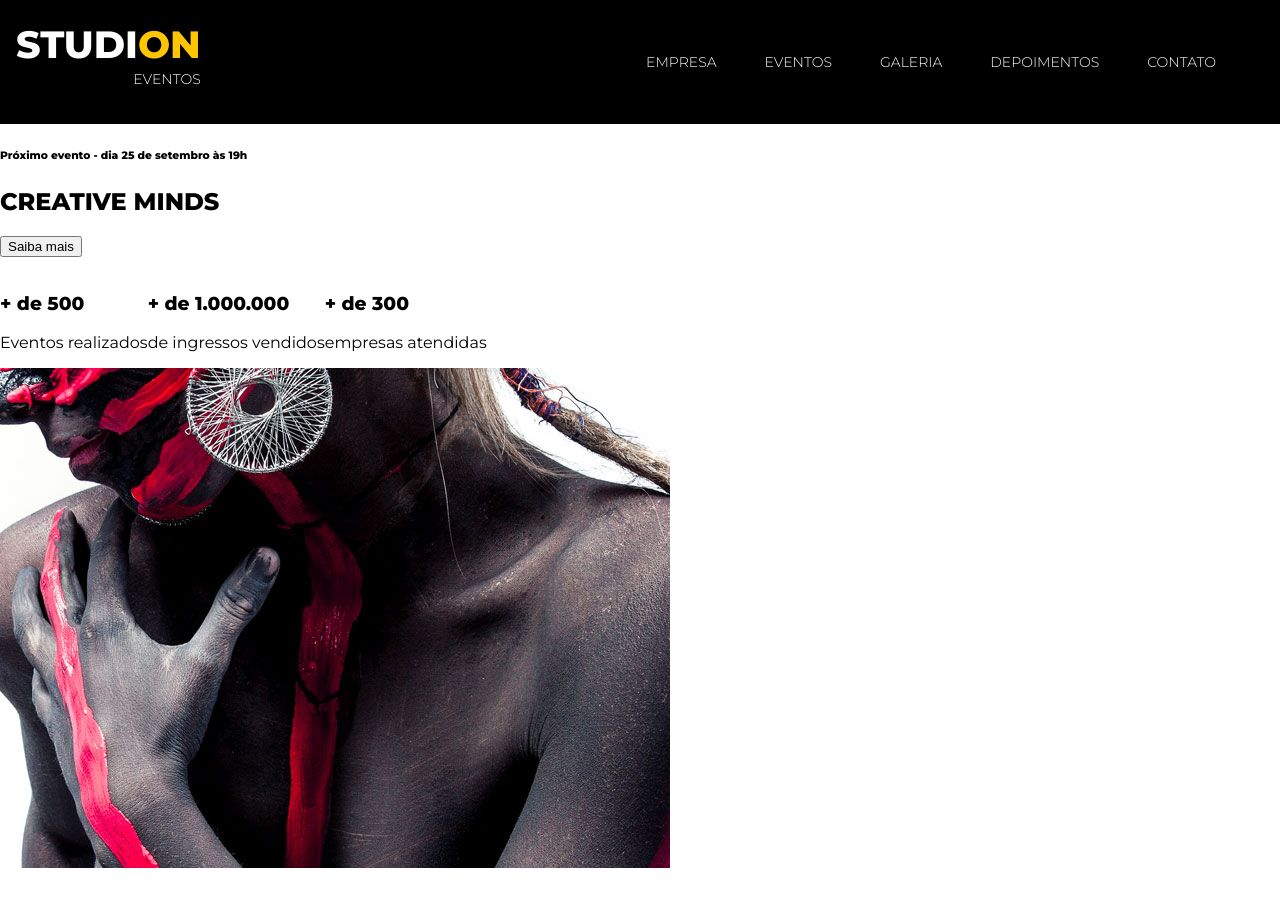
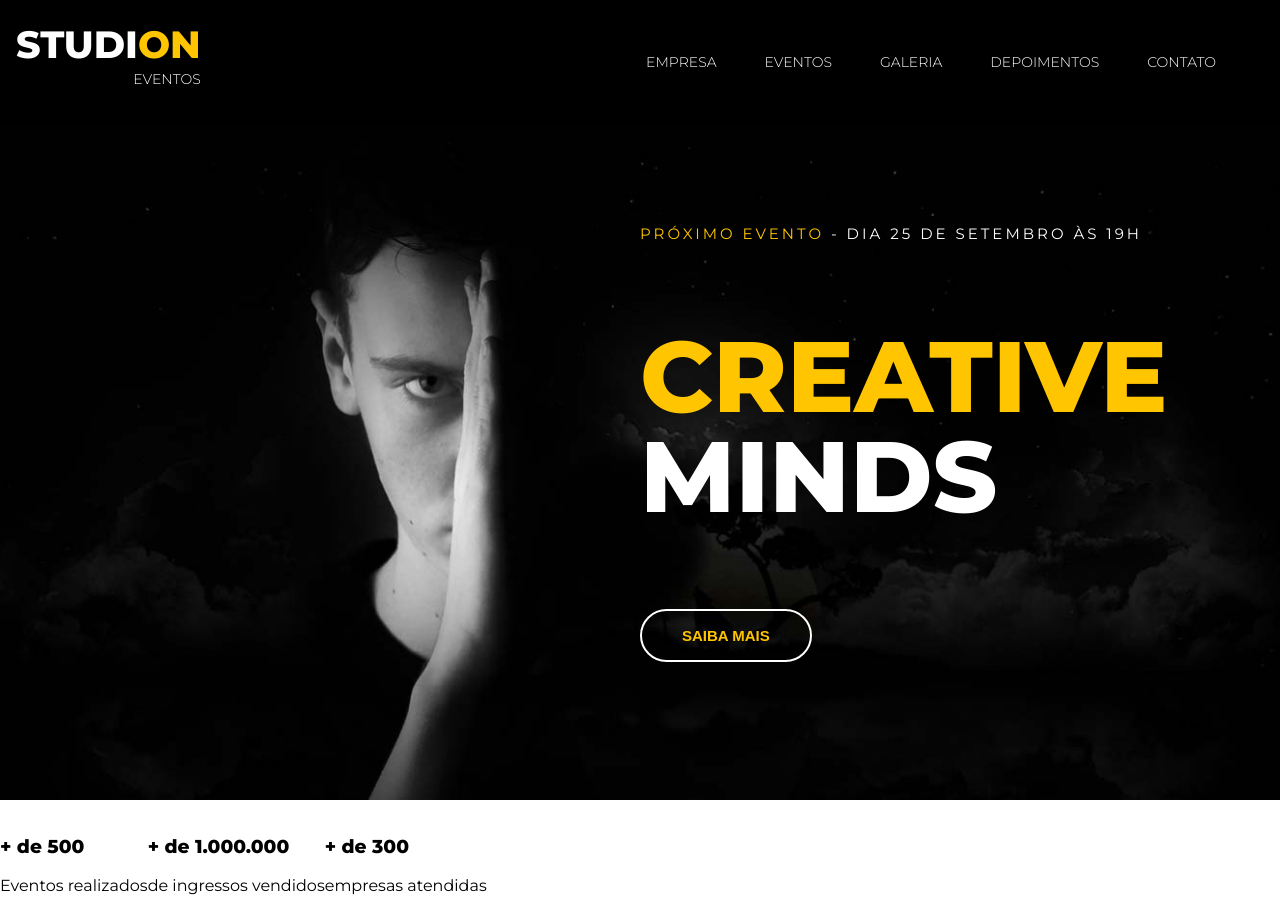
Before and after one commit to menezesrafa/studion, a website: page src/index.html in a window 1280 px wide. Shown: the top 898 px of the page. Drawn offline with Linux system fonts and the light colour scheme.

Commit message:
feat(header): Implemented header styles

```diff
--- a/src/index.html
+++ b/src/index.html
@@ -22,9 +22,14 @@
         </nav>
         <header>
             <div id="slider">
-                <div class="slide"><h6><span>Próximo evento</span> - dia 25 de setembro às 19h</div></h6>
-                <h2><span>CREATIVE</span> MINDS</h2>
-                <button>Saiba mais</button>
+                <div class="slide">
+                <img class="slide__background-image" src="./images/banner.jpg" alt="Studion Banner"/>
+                <div class="slide__copy">
+                    <h6><span class="copy--primary">Próximo evento</span> - dia 25 de setembro às 19h</h6>
+                    <h2><span class="copy--primary">CREATIVE</span> MINDS</h2>
+                    <button class="btn btn--slide">Saiba mais</button>
+                </div>
+                </div>
             </div>
         </header>
         <main>
--- a/src/style.css
+++ b/src/style.css
@@ -5,8 +5,10 @@
 }
 
 :root {
+    font-family: 'Montserrat', sans-serif;
+    font-size: 16px;
+    --default-padding: 1rem;
     --color-primary: #ffc500;
-    font-family: 'Montserrat', sans-serif;
 }
 
 body {
@@ -22,6 +24,7 @@ ul {
 
 .navbar {
     position: fixed;
+    z-index: 1;
     display: grid;
     grid-template-columns: 1fr 9fr;
     align-items: center;
@@ -66,6 +69,72 @@ ul {
     font-weight: 300;
     font-size: 0.875rem;
 }
+
 .copy--primary {
     color: var(--color-primary);
 }
+
+#slider {
+    background-color: #000000;
+    color: #ffffff;
+}
+#slider h6 {
+    margin: 0;
+}
+
+.slide {
+    position: relative;
+    height: calc(100vh - 7.75rem);
+
+}
+
+.slide__background-image {
+    width: 100%;
+    height: 100%;
+    object-fit: cover;
+    object-position: center;
+
+}
+
+.slide__copy {
+    position: absolute;
+    top: 6.25rem;
+    left: 50vw;
+}
+
+.slide__copy h6 {
+    font-size: .9375rem;
+    font-weight: 400;
+    text-transform: uppercase;
+    letter-spacing: .1875rem;
+}
+
+.slide__copy h2 {
+    font-size: 6.25rem;
+    line-height: 6.25rem;
+    text-transform: uppercase;
+    font-weight: 700;
+}
+
+.slide__copy h2 span {
+    display: block;
+}
+
+.btn {
+    cursor: pointer;
+    padding: 1rem 2.50rem;
+    border: .125rem solid #ffffff;
+    border-radius: 5rem;
+    color: var(--color-primary);
+    background: unset;
+    font-size: .9375rem;
+    font-weight: 700;
+    text-transform: uppercase;
+    transition: 0.5s all ease;
+}
+
+.btn:hover, .btn:active, .btn:focus {
+    border-color: var(--color-primary);
+    background-color: var(--color-primary);
+    color: #000000;
+}
```
